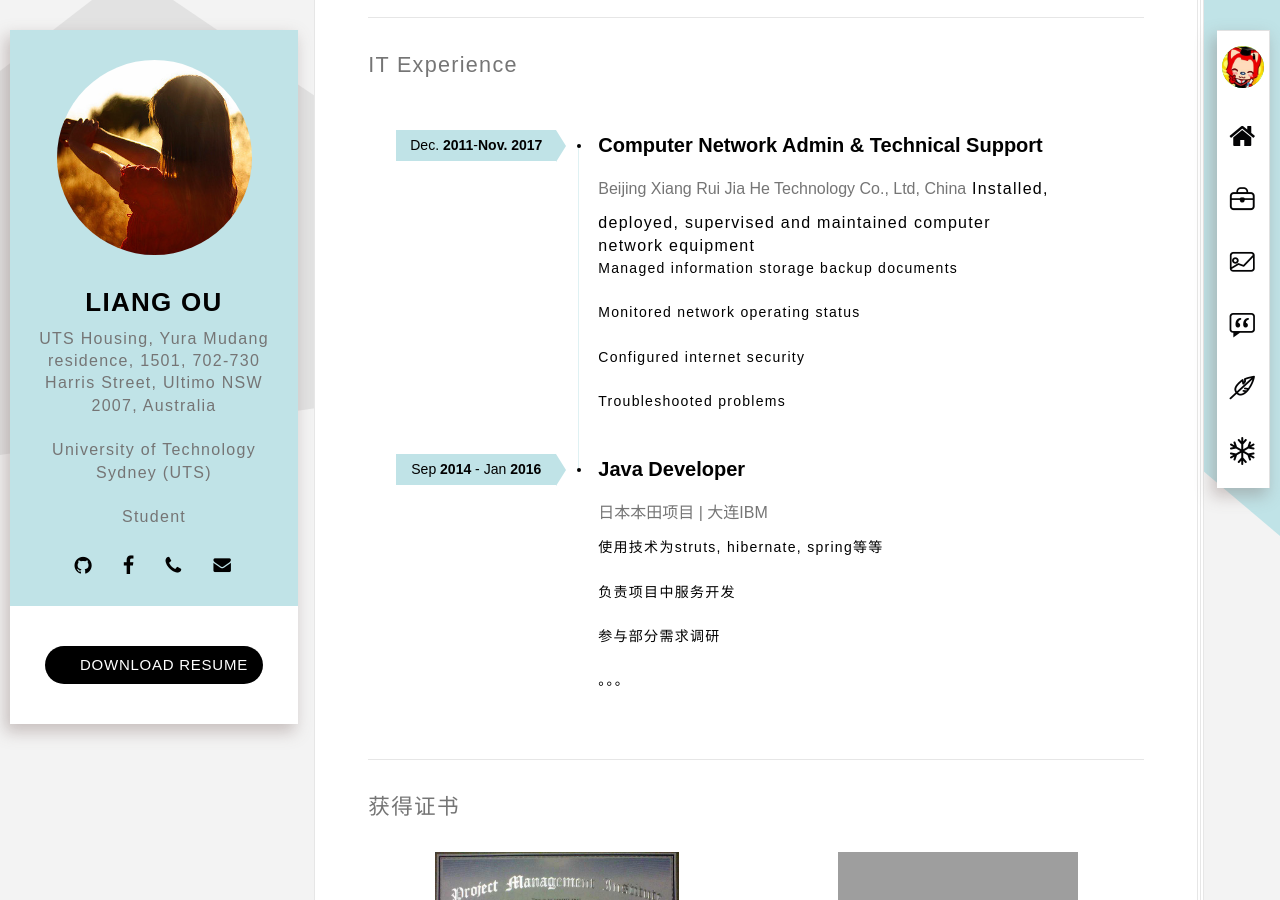
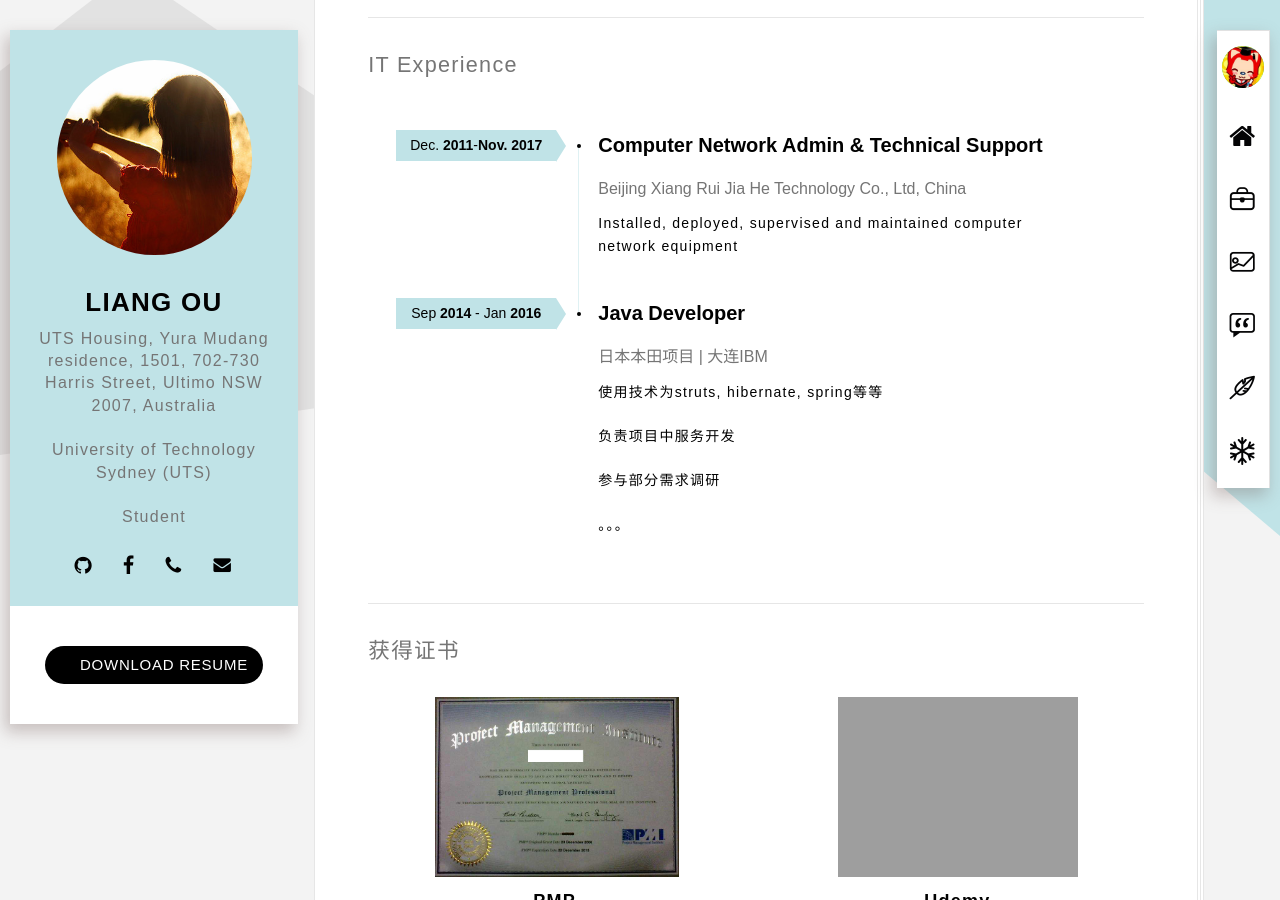
Before and after one commit to ouliang0128/Liang_HomePage, a Jekyll site: the page built from index.html, in a window 1280 px wide and 900 px high, scrolled down 942 px. Built offline with Jekyll 4.4.1, drawn with Linux system fonts in a browser that asks for light colours; some web fonts are replaced.

Commit message:
version6

```diff
--- a/_includes/resumer_04-experience.html
+++ b/_includes/resumer_04-experience.html
@@ -10,15 +10,10 @@
                     </time>
                     <h3>Computer Network Admin & Technical Support</h3>
                     <span class="education-company">Beijing Xiang Rui Jia He Technology Co., Ltd, China</span>
-                    <span class="bullet fill">    Installed, deployed, supervised and maintained computer network equipment</span>
-                    <span class="bullet fill"></span>
-                    <p>Managed information storage backup documents</p>
-                    <span class="bullet fill"></span>
-                    <p>Monitored network operating status</p>
-                    <span class="bullet fill"></span>
-                    <p>Configured internet security</p>
-                    <span class="bullet fill"></span>
-                    <p>Troubleshooted problems</p>
+                    <span class="progress-bar">
+                        <span class="bullet fill"></span>
+                        <p>Installed, deployed, supervised and maintained computer network equipment</p>
+                    </span>
                 </div>
                 <!-- .education-box -->
 
```
